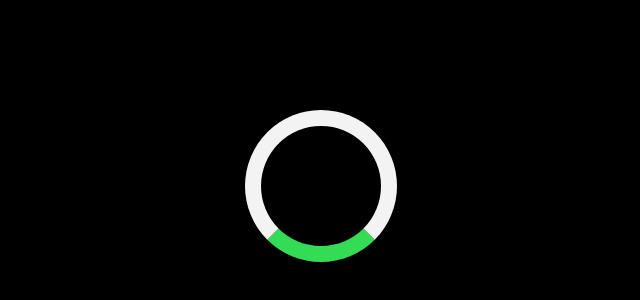
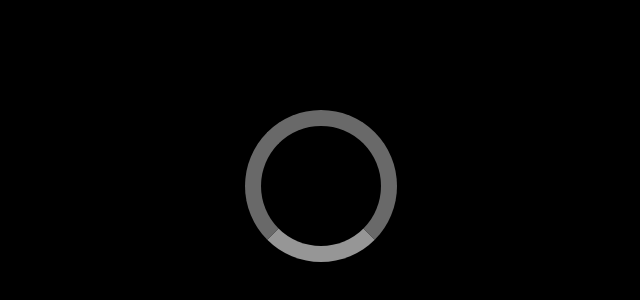
Before and after one commit to cded-kosoy/redirect, a plain HTML site: page loading.html in a window 1280 px wide. Shown: the part 222-522 px from the top of the page, without its empty margins (319-959 px from the left). Drawn offline with Linux system fonts and the light colour scheme.

Commit message:
Update loading.html

```diff
--- a/loading.html
+++ b/loading.html
@@ -4,7 +4,7 @@
     <meta charset="UTF-8">
     <meta http-equiv="X-UA-Compatible" content="IE=edge">
     <meta name="viewport" content="width=device-width, initial-scale=1.0">
-    <title>CSS Loader</title>
+    <title>Endless Loading...</title>
     <style>
         .center {
             display: flex;
@@ -14,8 +14,8 @@
         }
 
         .loader {
-            border: 16px solid #f3f3f3;
-            border-top: 16px solid #34db55;
+            border: 16px solid #696969;
+            border-top: 16px solid #969696;
             border-radius: 50%;
             width: 120px;
             height: 120px;
```
